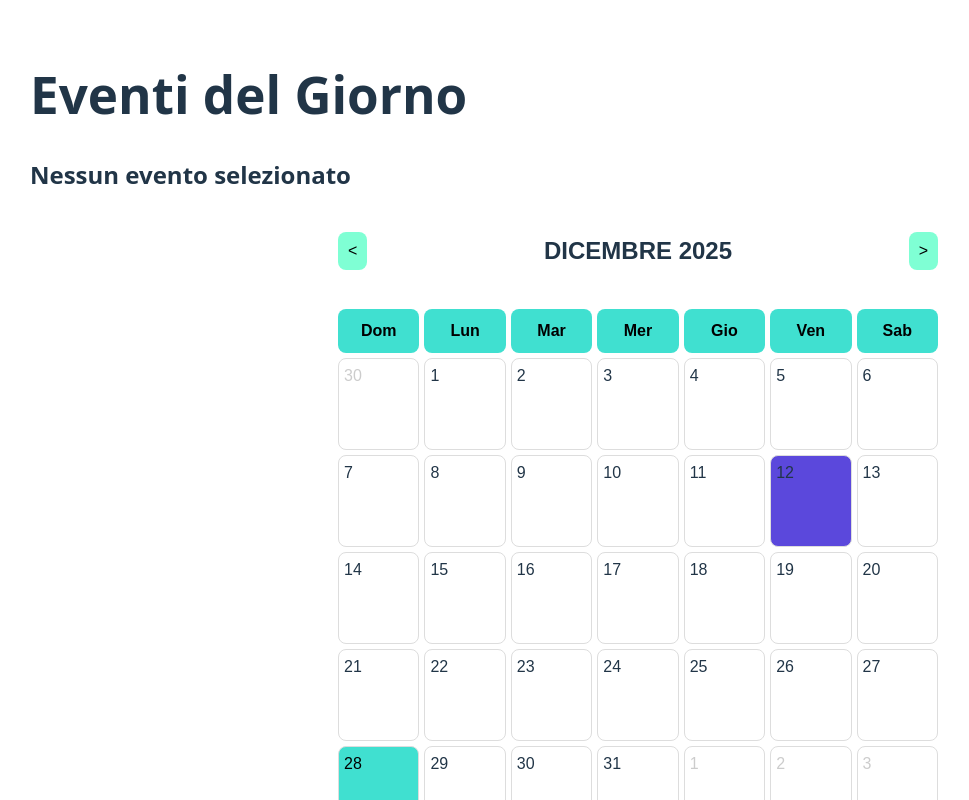
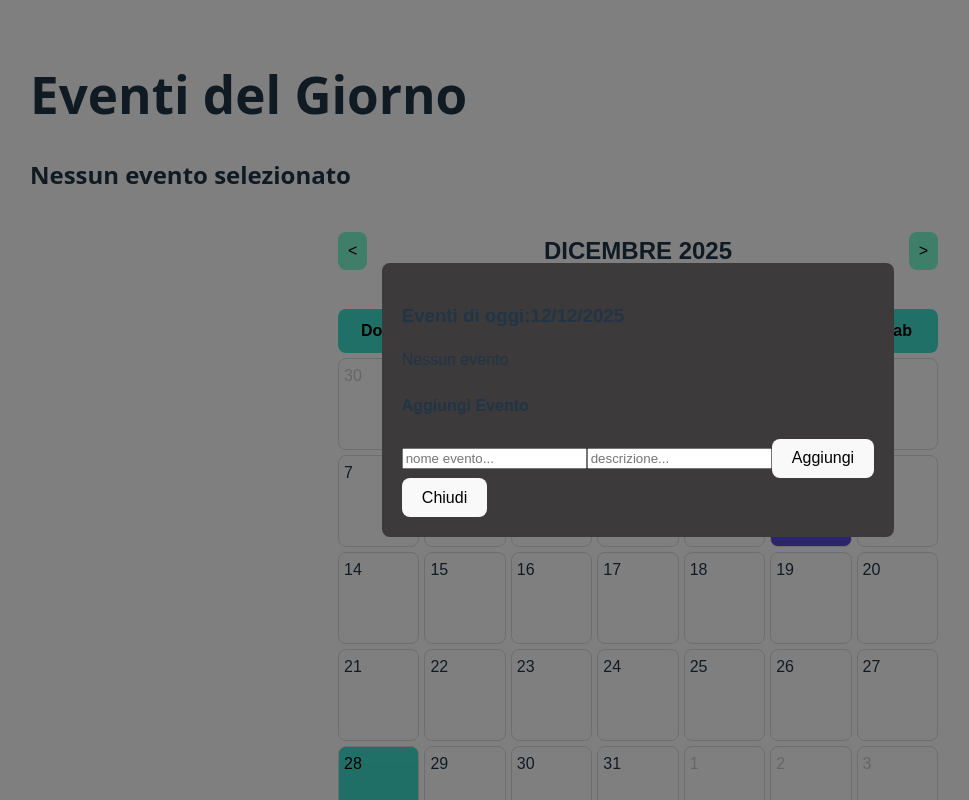
Before and after one commit to levo1312/Public-Project, a React (Vite) app: page / in a window 1280 px wide. Both pictures are taken after a click on the element "12". Shown: the top 800 px of the page, without its empty margins (2-971 px from the left). Built offline with nearby package versions, Linux system fonts and the light colour scheme.

Commit message:
aggiunta funzione "AddEvent" resta da migliorare i dettagli della funzione e stetici

```diff
--- a/src/components/Calendar.css
+++ b/src/components/Calendar.css
@@ -76,3 +76,20 @@
   background: #7FFFD4;
   color: black;
 }
+
+/*gestione stetica modal*/
+.modal-overlay {
+  position: fixed;
+  top: 0;
+  left: 0;
+  width: 100%;
+  height: 100%;
+  background: rgba(0,0,0,0.5);
+  display: flex;
+  justify-content: center;
+  align-items: center; }
+
+.modal-content {
+  background: rgb(60, 58, 58);
+  padding: 20px;
+  border-radius: 8px; }
--- a/src/components/Calendar.tsx
+++ b/src/components/Calendar.tsx
@@ -1,10 +1,14 @@
 import React,{useState} from "react";
 import type { DayInfo } from "../types/calendar";
+import { useCalendarEvents} from "../hooks/useCalendarEvents";
 import './Calendar.css';
 
 const Calendar: React.FC = () => {
-    const [currentDate, setCurrentDate] = useState (new Date());         //giornata odierna
-    const [selectDate, setSelectDate] = useState< Date | null> (null);          //giornata selezionata
+    const [currentDate, setCurrentDate] = useState (new Date());         //data odierna
+    const [selectDate, setSelectDate] = useState< Date | null> (null);          //data selezionata
+    const { events, onAddEvent } = useCalendarEvents();    //gestione eventi
+    const [showModal, setShowmodal] = useState(false);      //stato modale
+
 
     //funzione per generare i giorni del mese
     const generDays = () :DayInfo[]=>{
@@ -49,7 +53,18 @@ const Calendar: React.FC = () => {
 //Gestione selezione giorno
     const handleDayClick = (day: DayInfo) => {
         setSelectDate(day.date);
+        setShowmodal(true);
     };
+
+
+//gestione aggiunta evento
+    const handleAddEvent = (title: string, note: string) => {
+        if (selectDate) {
+            onAddEvent(selectDate, title, note);
+            setShowmodal(false);
+        }
+    };
+
 
 //visualizzazione calendario
     return(
@@ -76,8 +91,39 @@ const Calendar: React.FC = () => {
                     </div>
                 ))}
         </div>
+
+        {showModal && selectDate && (
+            <div className="modal-overlay" onClick={()=> setShowmodal(false)}>
+                <div className="modal-content" onClick={(e) => e.stopPropagation()}>
+                    <h3>Eventi di oggi:{selectDate.toLocaleDateString('it-IT')}</h3>
+                    {events.filter(event => event.start.toDateString() === selectDate.toDateString()).length > 0 ? (
+                        <ul>
+                            {events.filter(event => event.start.toDateString() === selectDate.toDateString()).map(event =>(
+                                <li key={event.id}>{event.title} - {event.note}</li>
+                            ))}
+                        </ul>
+                    ) : (
+                        <p>Nessun evento</p>
+                    )}
+                    {/*gesttione del form per aggiungere new evento forse da gestire con il bottone*/}
+                    <h4>Aggiungi Evento</h4>
+                    <form onSubmit={(e) => {
+                        e.preventDefault();
+                        const formData = new FormData(e.target as HTMLFormElement);
+                        const title = formData.get('title') as string;
+                        const note = formData.get('note') as string;
+                        handleAddEvent(title, note);
+                    }}>
+                        <input name = "title" type="text" placeholder="nome evento..." required />
+                        <input name = "note" type="text" placeholder="descrizione..." required />
+                        <button type="submit">Aggiungi</button>
+                    </form>
+                    <button onClick={() => setShowmodal(false)}>Chiudi</button>
+
+                </div>
+            </div>
+        )}
     </div>
     );
-
 };
 export default Calendar;
--- /dev/null
+++ b/src/hooks/useCalendarEvents.ts
@@ -0,0 +1,22 @@
+import { useState } from 'react';
+import {CalendarEvents} from '../types/calendar';
+
+export const useCalendarEvents = () => {
+    const[events, setEvents] = useState<CalendarEvents[]>([]);
+
+    const onAddEvent = (date: Date, title: string, note: string) => {
+        const newEvent: CalendarEvents = {
+            id: Date.now().toString(),
+            title:'',
+            note: '',
+            start: date,
+            end: new Date(date.getTime() + 60 * 60 * 1000), // 1 ora dopo
+            color: 'red',
+            allday: false,
+        };
+        setEvents(prev => [...prev, newEvent]);
+        //qui puoi aggiungere logica per aprire un form di modifica
+    };
+
+    return {events, onAddEvent };
+};
```
Lines whose indentation alone changed are shown as unchanged.
